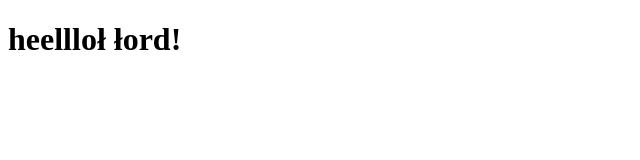
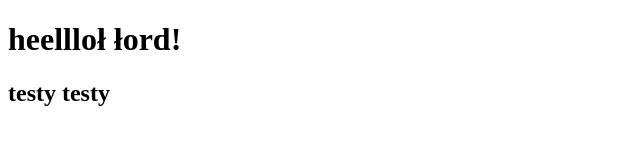
Before and after one commit to marlena2024/gitTutorial, a plain HTML site: page index.html in a window 1280 px wide. Shown: the whole page, without its empty margins (0-640 px from the left). Drawn offline with Linux system fonts and the light colour scheme.

Commit message:
modify index.htmpl file

```diff
--- a/index.html
+++ b/index.html
@@ -8,6 +8,8 @@
 <body>
 <div class="contaier2">
 	<h1>heellloł łord!</h1>
+	<h2>testy testy</h2>
+
 </div>
 </body>
 </html>
```
